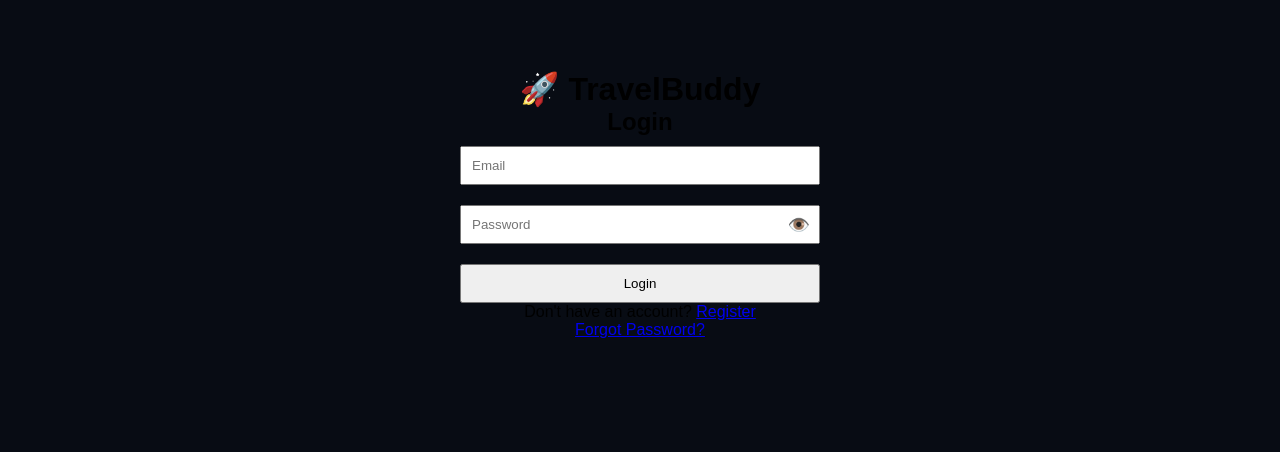
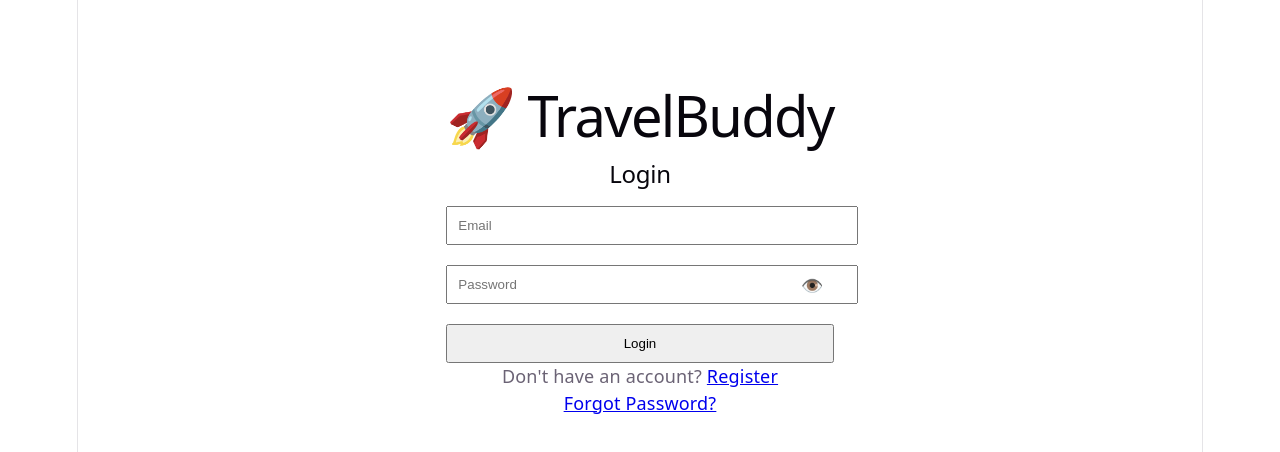
Before and after one commit to arnika44/TravelBuddy-frontend, a React app: page / in a window 1280 px wide. Shown: the top 452 px of the page. Built offline with nearby package versions, Linux system fonts and the light colour scheme; the HTML template or start-up script is replaced by a standard one.

Commit message:
Fix App.css and Index.css

```diff
--- a/src/index.css
+++ b/src/index.css
@@ -1,18 +1,111 @@
-*{
-  margin:0;
-  padding:0;
-  box-sizing:border-box;
+:root {
+  --text: #6b6375;
+  --text-h: #08060d;
+  --bg: #fff;
+  --border: #e5e4e7;
+  --code-bg: #f4f3ec;
+  --accent: #aa3bff;
+  --accent-bg: rgba(170, 59, 255, 0.1);
+  --accent-border: rgba(170, 59, 255, 0.5);
+  --social-bg: rgba(244, 243, 236, 0.5);
+  --shadow:
+    rgba(0, 0, 0, 0.1) 0 10px 15px -3px, rgba(0, 0, 0, 0.05) 0 4px 6px -2px;
+
+  --sans: system-ui, 'Segoe UI', Roboto, sans-serif;
+  --heading: system-ui, 'Segoe UI', Roboto, sans-serif;
+  --mono: ui-monospace, Consolas, monospace;
+
+  font: 18px/145% var(--sans);
+  letter-spacing: 0.18px;
+  color-scheme: light dark;
+  color: var(--text);
+  background: var(--bg);
+  font-synthesis: none;
+  text-rendering: optimizeLegibility;
+  -webkit-font-smoothing: antialiased;
+  -moz-osx-font-smoothing: grayscale;
+
+  @media (max-width: 1024px) {
+    font-size: 16px;
+  }
 }
 
-html,
-body,
-#root{
-  width:100%;
-  min-height:100vh;
-  overflow-x:hidden;
-  font-family:'Poppins',sans-serif;
+@media (prefers-color-scheme: dark) {
+  :root {
+    --text: #9ca3af;
+    --text-h: #f3f4f6;
+    --bg: #16171d;
+    --border: #2e303a;
+    --code-bg: #1f2028;
+    --accent: #c084fc;
+    --accent-bg: rgba(192, 132, 252, 0.15);
+    --accent-border: rgba(192, 132, 252, 0.5);
+    --social-bg: rgba(47, 48, 58, 0.5);
+    --shadow:
+      rgba(0, 0, 0, 0.4) 0 10px 15px -3px, rgba(0, 0, 0, 0.25) 0 4px 6px -2px;
+  }
+
+  #social .button-icon {
+    filter: invert(1) brightness(2);
+  }
 }
 
-body{
-  background:#080c14;
+body {
+  margin: 0;
 }
+
+#root {
+  width: 1126px;
+  max-width: 100%;
+  margin: 0 auto;
+  text-align: center;
+  border-inline: 1px solid var(--border);
+  min-height: 100svh;
+  display: flex;
+  flex-direction: column;
+  box-sizing: border-box;
+}
+
+h1,
+h2 {
+  font-family: var(--heading);
+  font-weight: 500;
+  color: var(--text-h);
+}
+
+h1 {
+  font-size: 56px;
+  letter-spacing: -1.68px;
+  margin: 32px 0;
+  @media (max-width: 1024px) {
+    font-size: 36px;
+    margin: 20px 0;
+  }
+}
+h2 {
+  font-size: 24px;
+  line-height: 118%;
+  letter-spacing: -0.24px;
+  margin: 0 0 8px;
+  @media (max-width: 1024px) {
+    font-size: 20px;
+  }
+}
+p {
+  margin: 0;
+}
+
+code,
+.counter {
+  font-family: var(--mono);
+  display: inline-flex;
+  border-radius: 4px;
+  color: var(--text-h);
+}
+
+code {
+  font-size: 15px;
+  line-height: 135%;
+  padding: 4px 8px;
+  background: var(--code-bg);
+}
```
Also changed, not shown: src/App.css (+18 -6 lines).
